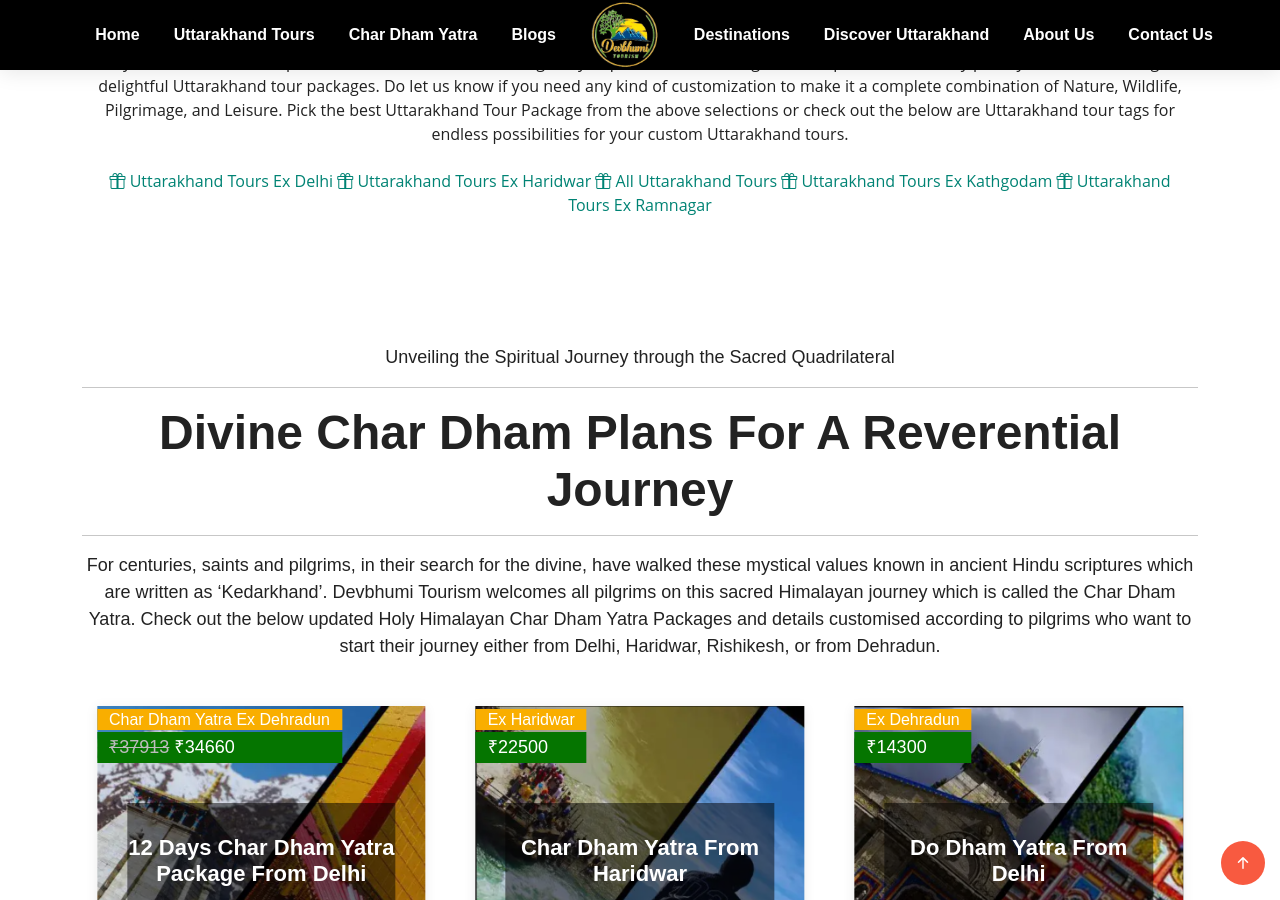
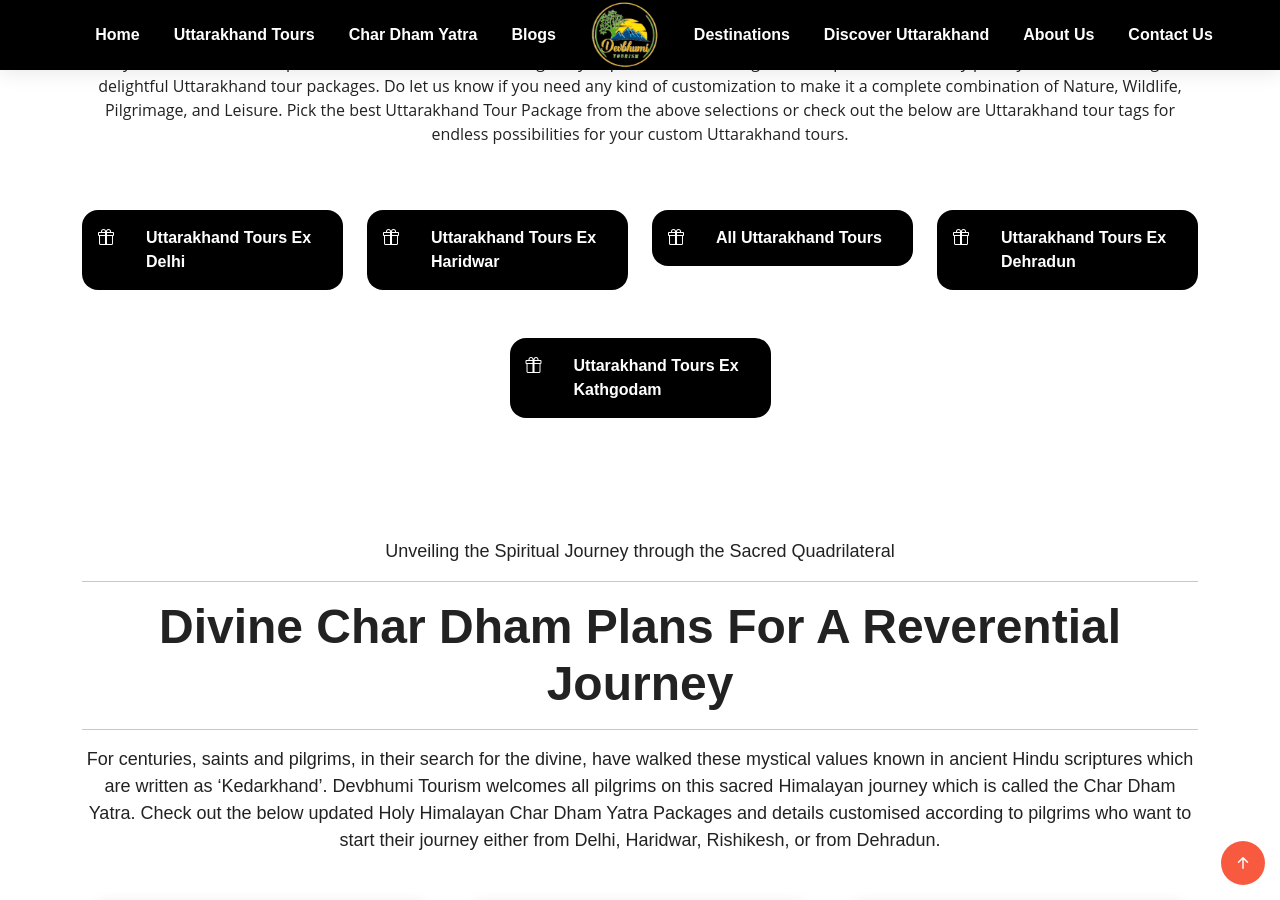
Before and after one commit to sualsoft/devbhumitourism, a Jekyll site: the page built from index.markdown, in a window 1280 px wide and 900 px high, scrolled down 2514 px. Built offline with Jekyll 4.4.1, drawn with Linux system fonts in a browser that asks for light colours; some web fonts are replaced.

Commit message:
Update home.html

```diff
--- a/_layouts/home.html
+++ b/_layouts/home.html
@@ -626,13 +626,36 @@
             below are Uttarakhand tour tags for endless possibilities for your
             custom Uttarakhand tours.
           </p>
-           <div class="btn">
-            <a href="/uttarakhand-tour-packages-from-delhi/"> <i class="bi bi-gift"></i> Uttarakhand Tours Ex Delhi</a>
-            <a href="/uttarakhand-tour-packages-from-haridwar/"> <i class="bi bi-gift"></i> Uttarakhand Tours Ex Haridwar</a>
-              <a href="/uttarakhand-tour-packages/"> <i class="bi bi-gift"></i> All Uttarakhand Tours</a>
-              <a href="/uttarakhand-tour-packages-from-kathgodam/"> <i class="bi bi-gift"></i> Uttarakhand Tours Ex Kathgodam</a>
-              <a href="/uttarakhand-tour-packages-from-ramnagar/"> <i class="bi bi-gift"></i> Uttarakhand Tours Ex Ramnagar</a>
-          </div>
+          <div class="row justify-content-center">
+            <div class="col-lg-3 mt-5">
+              <a href="/" class="pkg-btn">
+                <i class="bi bi-gift"></i> Uttarakhand Tours Ex Delhi
+              </a>
+            </div>
+
+            <div class="col-lg-3 mt-5">
+              <a href="/" class="pkg-btn">
+                <i class="bi bi-gift"></i> Uttarakhand Tours Ex Haridwar
+              </a>
+            </div>
+
+            <div class="col-lg-3 mt-5">
+              <a href="/" class="pkg-btn">
+                <i class="bi bi-gift"></i> All Uttarakhand Tours
+              </a>
+            </div>
+
+            <div class="col-lg-3 mt-5">
+              <a href="/" class="pkg-btn">
+                <i class="bi bi-gift"></i> Uttarakhand Tours Ex Dehradun
+              </a>
+            </div>
+
+            <div class="col-lg-3 mt-5">
+              <a href="/" class="pkg-btn">
+                <i class="bi bi-gift"></i> Uttarakhand Tours Ex Kathgodam
+              </a>
+            </div>
 
           </div>
         </div>
```
